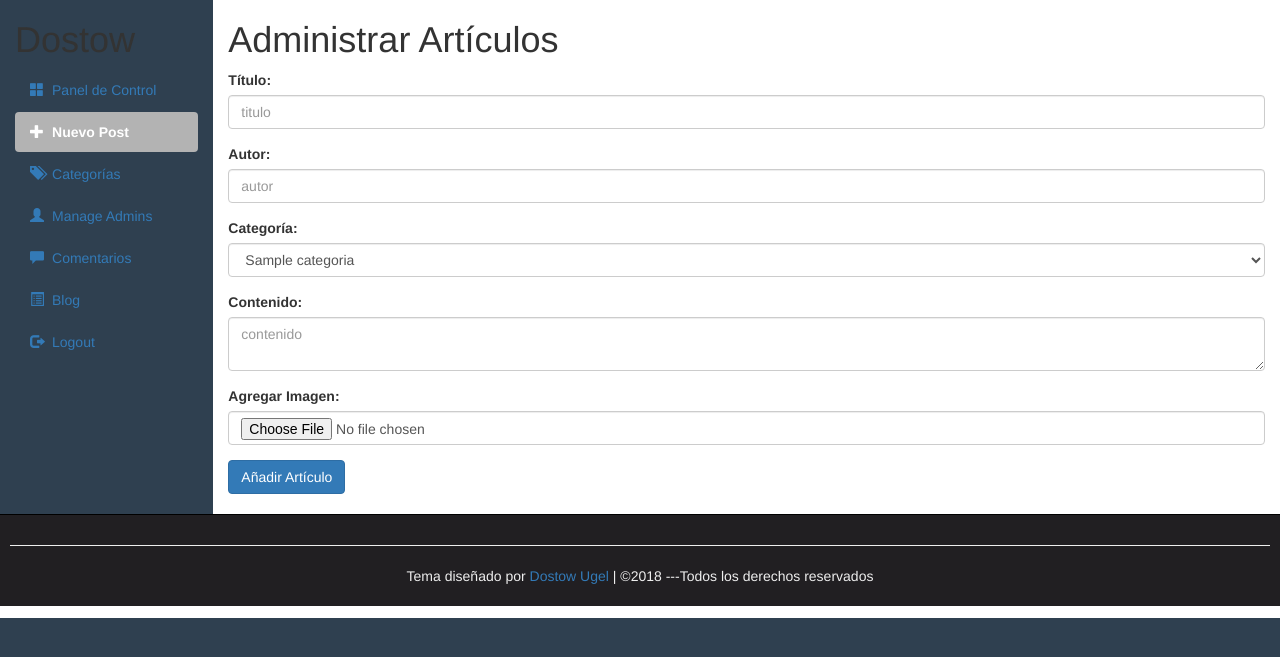
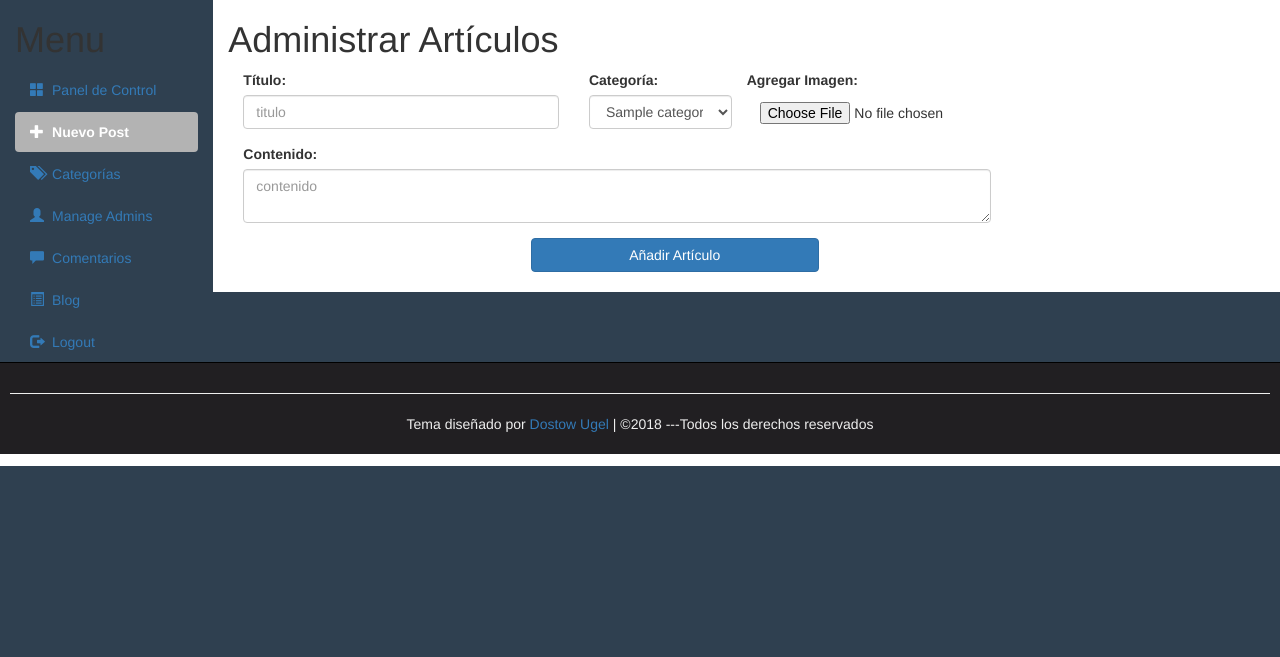
Before and after one commit to jiraiyasennin/CMS, a PHP site: page /agregararticulo.php in a window 1280 px wide. Shown: the top 657 px of the page. Run offline with PHP 8.4, Linux system fonts and the light colour scheme; tables that the repository leaves empty hold one stand-in row (values such as "Sample post").

Commit message:
Octavo día. Finalización del controller de artículos y verificación de la subida de imágenes.

```diff
--- a/admin/agregararticulo.php
+++ b/admin/agregararticulo.php
@@ -1,4 +1,10 @@
-<?php require_once '../classes/loader.php'; ?>
+<?php
+require_once '../classes/loader.php';
+/**
+ * Comienzo de la sesión
+ */
+$session = new Sesiones();
+?>
 <!DOCTYPE html>
 <!--**Página de administración de Artículos**
                By Dostow Ugel-->
@@ -9,7 +15,7 @@
             <div class="row">
                 <!--==========Area del Menú==========-->
                 <div class="col-sm-2">
-                    <h1>Dostow</h1>
+                    <h1>Menu</h1>
                     <ul id="menupanel" class="nav nav-pills nav-stacked">
                         <li class=""><a href="panelcontrol.php"><span class="glyphicon glyphicon-th-large"></span>Panel de Control</a></li>
                         <li class="active"><a href="agregararticulo.php"><span class="glyphicon glyphicon-plus"></span>Nuevo Post</a></li>
@@ -23,19 +29,15 @@
                 <!--==========Fin de área del Menú==========-->
                 <!--==========Area Principal==========-->
                 <div class="col-sm-10">
-                    <h1>Administrar Artículos</h1>
+                    <h1 id='h1Articulos'>Administrar Artículos</h1>
                     <div>
-                        <form action="agregararticulo.php" method="POST" enctype="multipart/form-data">
+                        <form class="form" action="agregararticulo.php" method="POST" enctype="multipart/form-data">
                             <fieldset>
-                                <div class="form-group">
+                                <div class="form-group col-sm-4">
                                     <label for="titulo">Título:</label>
                                     <input type="text" class="form-control" id="tituloarticulo" name="titulo" placeholder="titulo">
                                 </div>
-                                <div class="form-group">
-                                    <label for="autor">Autor:</label>
-                                    <input type="text" class="form-control" id="autor" name="autor" placeholder="autor">
-                                </div>
-                                <div class="form-group">
+                                <div class="form-group col-sm-2">
                                     <label for="categoria">Categoría:</label>
                                     <select type="text" class="form-control" id="categoria" name="categoria">
                                         <?php
@@ -46,75 +48,76 @@
                                         $listadoCategorias = $categorias->ListaDeCategorias();
                                         foreach ($listadoCategorias as $key => $data) {
                                             ?>
-                                            <option><?php echo $data['nombre']; ?></option>
+                                            <option value='<?php echo $data['id'] ?>'><?php echo $data['nombre']; ?></option>
                                         <?php } ?>
                                     </select>
                                 </div>
-                                <div class="form-group">
+                                <div class="input-group col-sm-3">
+                                    <div class="input-group input-file">
+                                        <label for="imagen">Agregar Imagen:</label>
+                                        <input type="file" class="form-control-file btn btn" id="imagenarticulo" name="imagen">
+                                    </div>
+                                </div>
+                                <div class="form-group col-sm-9">
                                     <label for="contenido">Contenido:</label>
                                     <textarea type="text" class="form-control" id="contenidoarticulo" name="contenido" placeholder="contenido"></textarea>
                                 </div>
-                                <div class="form-group">
-                                    <label for="imagen">Agregar Imagen:</label>
-                                    <input type="file" class="form-control" id="imagenarticulo" name="imagen">
+                                <div class="input-group col-sm-10 center-block">
+                                    <input  id="botonArticulo" class="btn btn-primary col-sm-4 col-sm-offset-3" type="submit" name="submit" value="Añadir Artículo">
                                 </div>
-                                <input class="btn btn-primary" type="submit" name="submit" value="Añadir Artículo">
                             </fieldset>
                         </form>
                     </div><br>
                     <div id="mensajes">
+
                         <?php
                         /**
                          * Incluir los mensajes de error
                          */
                         if (isset($_POST['submit'])) {
+
                             /**
-                             * Comienzo de la sesión
+                             * Verificación de las variables que vienen del formulario
                              */
-                            $session = new Sesiones();
-                            /**
-                             * Verificación de la variable categoria que viene del formulario
-                             */
-                            if ($_POST['categoria'] == null) {
-                                $_SESSION['error'] = "Debe escribir el nombre de la categoría";
+                            $verifica = new ArticulosControl();
+                            $verificarMasFiltrado = $verifica->VerificarNullFiltro($_POST);
+                            if (isset($verificarMasFiltrado['error'])) {
+                                $_SESSION['error'] = $verificarMasFiltrado['error'];
                                 echo $session->Error();
                             } else {
+                                //Por ahora usaré este creador hasta que desarrolle la clase "Usuarios"
+                                $creadorArt = "dostow";
+
                                 /**
-                                 * Filtrar y eliminar cualquier caracter diferente de letras
-                                 *  mayúsculas o minúsculas.
+                                 * Subir la imagen si está agregada
                                  */
-                                $filter = preg_replace("/[^a-zA-Z]/", "", $_POST['categoria']);
+                                if ($_FILES !== NULL) {
+                                    $verificaImagen = $verifica->VerificarInsertarImagen($_FILES);
+
+                                    if ($verificaImagen['error'] == true) {
+                                        $_SESSION['error'] = $verificaImagen['mensaje'];
+                                        echo $session->Error();
+                                    } else {
+                                        $_SESSION['ok'] = $verificaImagen['mensaje'];
+                                        echo $session->Exito();
+                                    }
+                                }
                                 /**
-                                 * Transformar el texto del input a minúsculas
+                                 * Procedemos a insertar los datos del formulario en la base de datos
                                  */
-                                //Por ahora usaré este creador hasta que desarrolle la clase "Usuarios"
-                                $creadorCat = "dostow";
-                                $nombreCat = strtolower($filter);
-                                $categoriasObjeto = new CategoriasControl();
-                                /**
-                                 * Verificar si la categoría existe
-                                 */
-                                $verificarCategoria = $categoriasObjeto->VerificaCategoria($nombreCat);
+                                $queryInsertArticulo = $verifica->InsertarArticulo($_POST, $creadorArt, $verificaImagen['nombreImagen']);
 
-                                if ($verificarCategoria !== false) {
-                                    $_SESSION['error'] = "La categoría ya existe";
+                                if ($queryInsertArticulo == false) {
+                                    $_SESSION['error'] = "Ha habido un fallo al insertar el artículo";
                                     echo $session->Error();
                                 } else {
-                                    $categoriasObjeto->InsertaCategoria($nombreCat, $creadorCat);
-                                    if ($categoriasObjeto) {
-                                        $_SESSION['ok'] = "La categoría $nombreCat ha sido agregada";
-                                        echo $session->Exito();
-                                    } else {
-                                        $_SESSION['error'] = "Ha habido un error al agregar la categoría";
-                                        echo $session->Error();
-                                    }
+                                    $_SESSION['ok'] = "El artículo ha sido insertado correctamente";
+                                    echo $session->Exito();
                                 }
                             }
                         }
                         ?>
                     </div>
-
-
                 </div>
                 <!--==========Fin del área principal==========-->
             </div>
```
